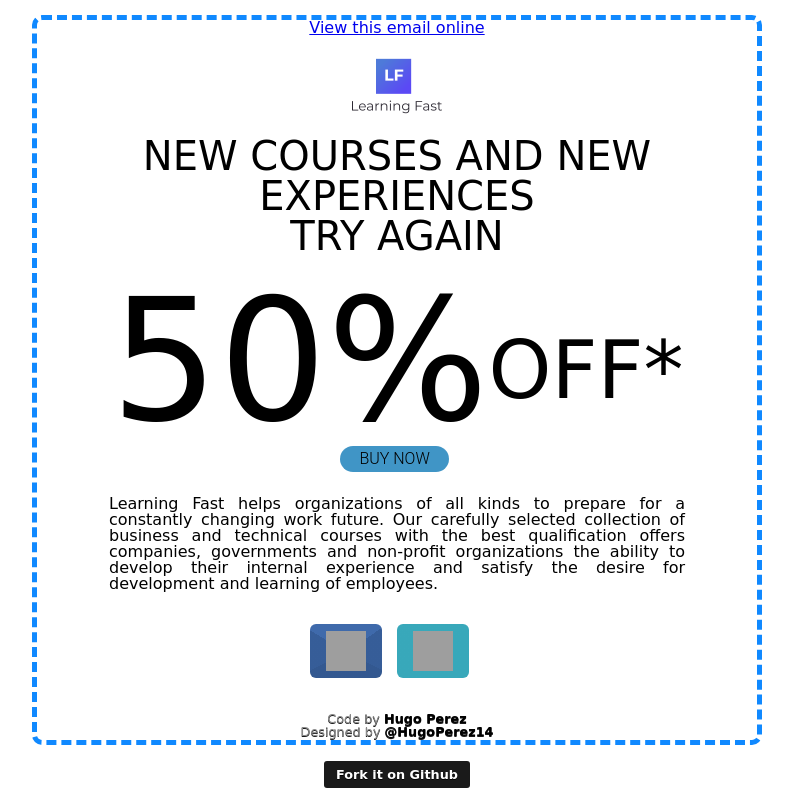
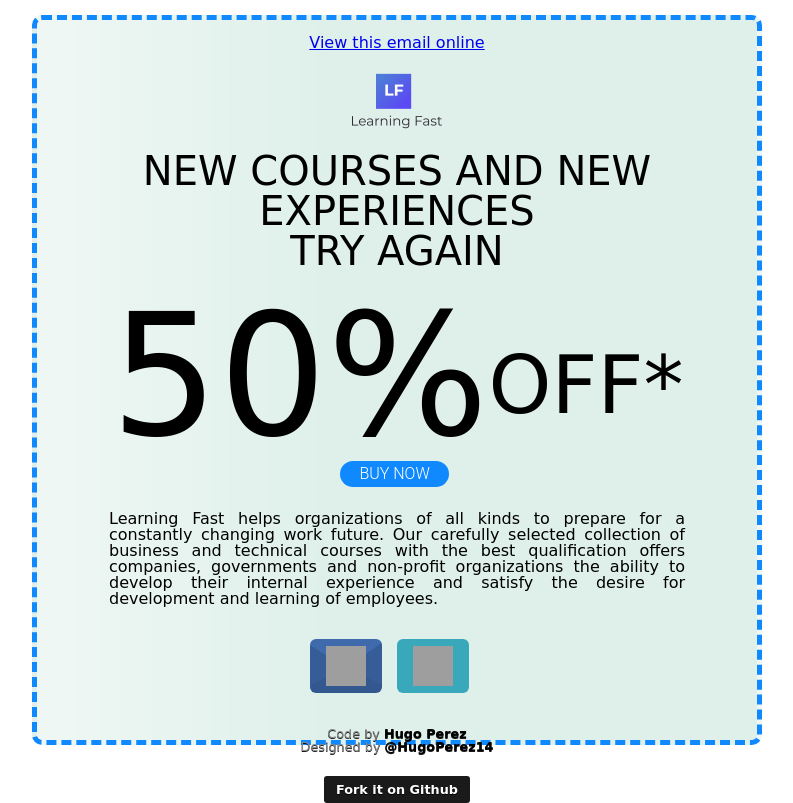
Before and after one commit to hugojose14/Mailing-Diseno-Web, a plain HTML site: page index.html in a window 1280 px wide. Shown: the whole page, without its empty margins (243-1036 px from the left). Drawn offline with Linux system fonts and the light colour scheme; grey boxes are pictures that could not be loaded; a web font is replaced by a local one.

Commit message:
segundo commit

```diff
--- a/CSS/styles.css
+++ b/CSS/styles.css
@@ -52,7 +52,16 @@ table {
 	border-radius: 10px;
 	margin-top: 15px;
 	margin-bottom: 15px;
+	background-color: #f87f73;
+	background-image: linear-gradient(to left, rgba(0,0,0,0) 40%,
+    rgba(255,255,255,0) 60%, rgba(255,255,255,.5)),
+    linear-gradient(to top right, #dff0ea 50%, #dff0ea 50%);
 }
+
+#online{
+	margin-top: 15px;
+}
+
 /*Link para mirar el mensaje online*/
 .header #online{
 	text-align: center;
@@ -128,10 +137,10 @@ a.button2{
 	text-decoration:none;
 	font-family:'Roboto',sans-serif;
 	font-weight:300;
-	color:black;
+	color:white;
 	/*color:#FFFFFF;
 	background-color:#4eb5f1;*/
-	background: #4095c6;
+	background:  #1089ff;
 	text-align:center;
 	transition: all 0.2s;
 }
@@ -276,6 +285,10 @@ a.button2:hover{
 #account{
 	color:black;
 }
+
+
+
+
 @media all and (max-width:30em){
 	a.button2{
 	display:block;
--- a/index.html
+++ b/index.html
@@ -37,6 +37,8 @@
             </div>
         </div>
 
+        <div></div>
+
         <!--Boton para comprar ahora-->
         <div class="boton">
             <p id=Boton><a href="something" class="button2">BUY NOW</a></p>
```
